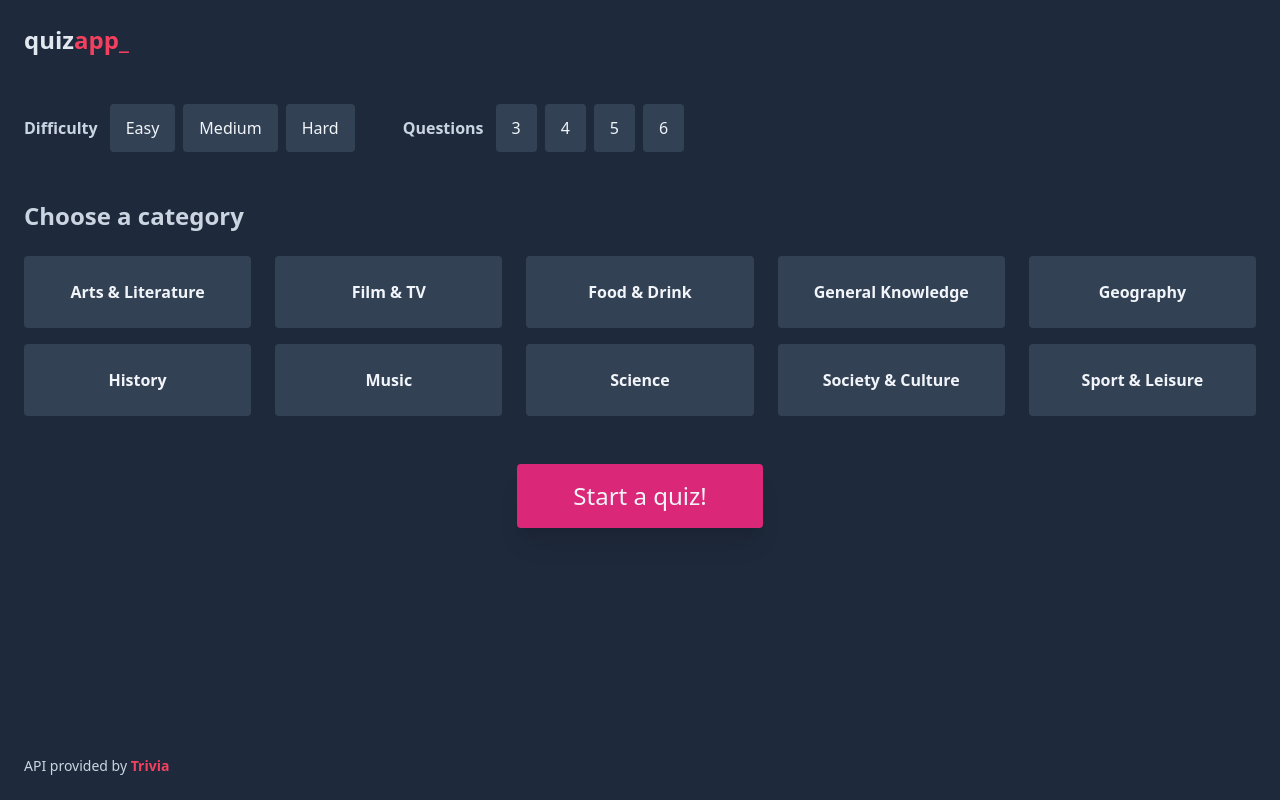
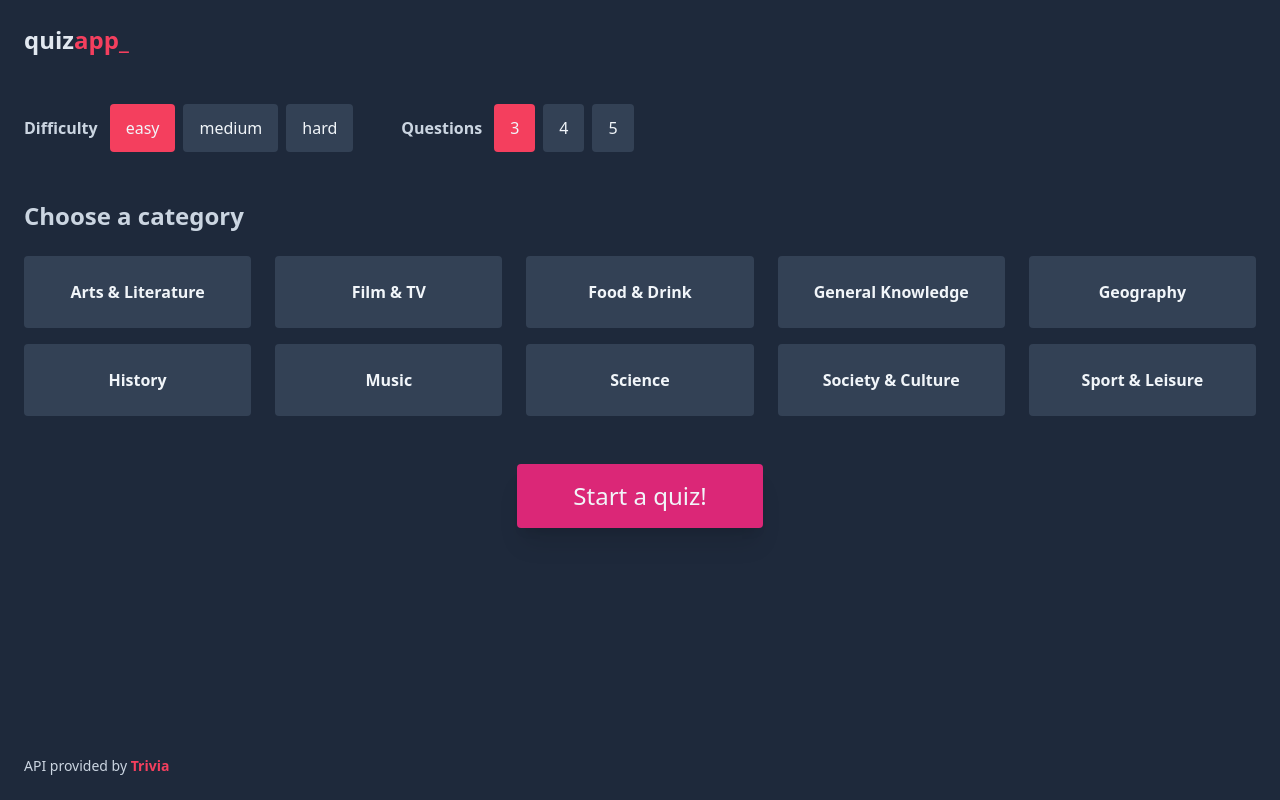
Before and after one commit to vonund/next-trivia-quiz, a Next.js app: page / in a window 1280 px wide. Built offline with nearby package versions, Linux system fonts and the light colour scheme.

Commit message:
feat: add buttons states

```diff
--- a/src/pages/index.tsx
+++ b/src/pages/index.tsx
@@ -1,4 +1,5 @@
 import type { GetServerSideProps, NextPage } from "next";
+import { useState } from "react";
 import Link from "next/link";
 
 const CATEGORIES: CategoriesResponse = {
@@ -25,7 +26,9 @@ interface Category {
 type Categories = Category[];
 
 interface PageProps {
+  difficulties: string[];
   categories: Categories;
+  limits: number[];
 }
 
 export const getServerSideProps: GetServerSideProps = async () => {
@@ -39,33 +42,71 @@ export const getServerSideProps: GetServerSideProps = async () => {
     });
   }
 
+  const props: PageProps = {
+    difficulties: ["easy", "medium", "hard"],
+    limits: [3, 4, 5],
+    categories,
+  };
+
   return {
-    props: {
-      categories,
-    },
+    props,
   };
 };
 
-const Home: NextPage<PageProps> = ({ categories }) => {
-  const buttonSm = `ml-2 first:ml-0 rounded bg-slate-700 px-4 p-3 text-center hover:bg-slate-600 hover:shadow-lg`;
+const Home: NextPage<PageProps> = ({ categories, difficulties, limits }) => {
+  const [queries, setQueries] = useState({
+    category: "",
+    difficulty: difficulties[0],
+    limit: limits[0],
+  });
+
+  const buttonSm = `ml-2 first:ml-0 rounded px-4 p-3 text-center hover:shadow-lg`;
+  const button = "bg-slate-700 hover:bg-slate-600";
+  const buttonActive = "bg-rose-500 cursor-default";
+
   return (
     <div className="block">
       <div className="flex">
         <div className="flex items-center">
           <h2 className="mr-3 font-semibold text-slate-300">Difficulty</h2>
           <div className="flex flex-nowrap">
-            <button className={buttonSm}>Easy</button>
-            <button className={buttonSm}>Medium</button>
-            <button className={buttonSm}>Hard</button>
+            {difficulties.map((difficulty) => (
+              <button
+                className={`${buttonSm} ${
+                  difficulty !== queries.difficulty ? button : buttonActive
+                }`}
+                onClick={() => {
+                  setQueries({
+                    ...queries,
+                    difficulty,
+                  });
+                }}
+                key={difficulty}
+              >
+                {difficulty}
+              </button>
+            ))}
           </div>
         </div>
         <div className="ml-12 flex items-center">
           <h2 className="mr-3 font-semibold text-slate-300">Questions</h2>
           <div className="flex flex-nowrap">
-            <button className={buttonSm}>3</button>
-            <button className={buttonSm}>4</button>
-            <button className={buttonSm}>5</button>
-            <button className={buttonSm}>6</button>
+            {limits.map((limit) => (
+              <button
+                className={`${buttonSm} ${
+                  limit !== queries.limit ? button : buttonActive
+                }`}
+                onClick={() => {
+                  setQueries({
+                    ...queries,
+                    limit,
+                  });
+                }}
+                key={limit}
+              >
+                {limit}
+              </button>
+            ))}
           </div>
         </div>
       </div>
```
